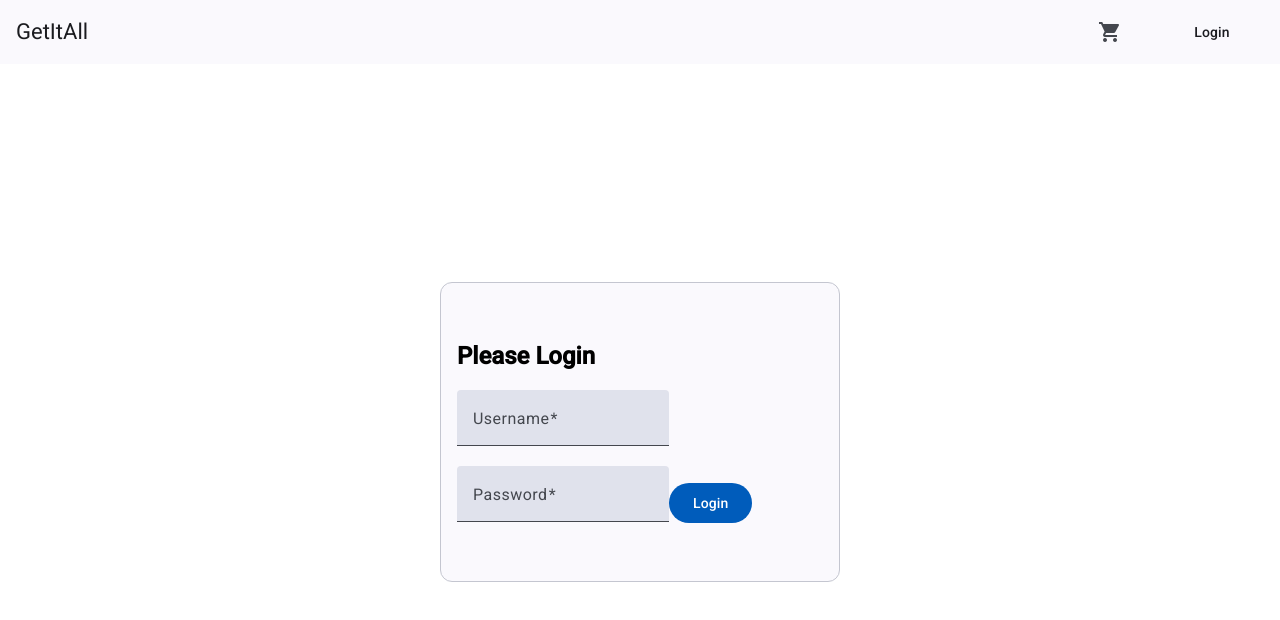
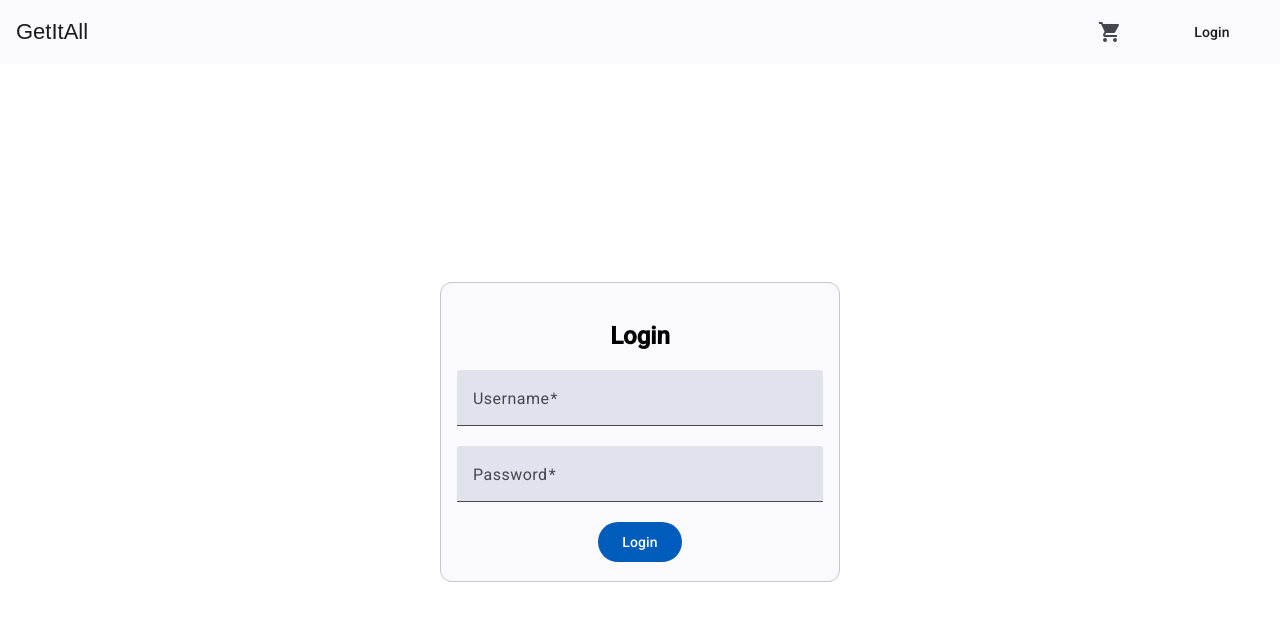
Before and after one commit to ThomasStr91/Webshop-angular, an Angular app in the folder webshop/: page / in a window 1280 px wide. Shown: the top 620 px of the page. Built offline with nearby package versions, Linux system fonts and the light colour scheme; data requests are answered from the project's data file.

Commit message:
add Login/logout

```diff
--- a/webshop/db.json
+++ b/webshop/db.json
@@ -48,7 +48,7 @@
         {
             "id": "4",
             "name": "Headset",
-            "description": "Hat bereits einige würfe gegen die Wand überstanden infolge von Rage quits",
+            "description": "Hat bereits einige Würfe gegen die Wand überstanden infolge von Rage quits",
             "picture": "/assets/Headset.jpg",
             "price": 59.90
         }
--- a/webshop/src/app/app.routes.ts
+++ b/webshop/src/app/app.routes.ts
@@ -7,5 +7,6 @@ import { BasketComponent } from './components/basket/basket.component';
 export const routes: Routes = [
     { path: '', component: LoginComponent },
     { path: 'shopping-goods', component: ShoppingGoodsComponent },
-    { path: '**', redirectTo: 'login' } // Standardmäßig zur Login-Seite
+    { path: '**', redirectTo: 'login' },
+    { path: 'basket', component: BasketComponent}
 ];
--- a/webshop/src/app/components/layout/layout.component.html
+++ b/webshop/src/app/components/layout/layout.component.html
@@ -1,12 +1,16 @@
 <mat-toolbar>
-    <span>GetItAll</span>
+    <button class="title-button" routerLink="shopping-goods">GetItAll</button>
     <span class="example-spacer"></span>
-    <button mat-icon-button class="example-icon">
+    <button mat-icon-button class="example-icon" routerLink="basket">
       <mat-icon>shopping_cart</mat-icon>
     </button>
-    <button mat-button class="example-icon">
-        Login
-    </button>
+<div>
+  <button mat-button *ngIf="isLoggedIn();
+  else loginButton" (click)="logout()">Logout</button>
+  <ng-template #loginButton>
+    <button mat-button class="example-icon" routerLink="/">Login</button>
+  </ng-template>
+  </div>
 </mat-toolbar>
 
 <router-outlet></router-outlet>
--- a/webshop/src/app/components/layout/layout.component.scss
+++ b/webshop/src/app/components/layout/layout.component.scss
@@ -17,3 +17,12 @@
     margin-left: 30px;
     margin-right: 20px;
   }
+
+  .title-button {
+    background: none;
+    border: none;
+    color: inherit; /* Nimmt die Standard-Textfarbe des Toolbars */
+    font-size: inherit;
+    cursor: pointer;
+    padding: 0;
+  }
--- a/webshop/src/app/components/layout/layout.component.ts
+++ b/webshop/src/app/components/layout/layout.component.ts
@@ -2,8 +2,9 @@ import { Component } from '@angular/core';
 import { MatToolbarModule } from '@angular/material/toolbar';
 import {MatIconModule} from '@angular/material/icon';
 import {MatButtonModule} from '@angular/material/button';
-import { RouterLink, RouterModule } from '@angular/router';
+import { Router, RouterLink, RouterModule } from '@angular/router';
 import { LoginComponent } from "../login/login.component";
+import { CommonModule } from '@angular/common';
 
 @Component({
   selector: 'app-layout',
@@ -13,11 +14,23 @@ import { LoginComponent } from "../login/login.component";
     MatButtonModule,
     RouterLink,
     RouterModule,
-    LoginComponent
+    LoginComponent,
+    CommonModule
 ],
   templateUrl: './layout.component.html',
   styleUrl: './layout.component.scss'
 })
 export class LayoutComponent {
 
+  constructor(private router: Router){}
+
+  isLoggedIn(): boolean {
+    return localStorage.getItem('currentUser') !== null;
+
+  }
+
+  logout(){
+    localStorage.removeItem('currentUser');
+    this.router.navigate(["/"])
+  }
 }
--- a/webshop/src/app/components/login/login.component.html
+++ b/webshop/src/app/components/login/login.component.html
@@ -1,19 +1,22 @@
 <div class="container">
     <mat-card appearance="outlined" class="login-card">
       <mat-card-content>
-        <h2>Please Login</h2>
+        <h2>Login</h2>
         <mat-form-field>
           <mat-label>Username</mat-label>
-          <input matInput type="text" required class="input-field">
+          <input matInput type="text" required  [(ngModel)]="userName">
         </mat-form-field>
 
         <mat-form-field>
           <mat-label>Password</mat-label>
-          <input matInput type="password" required class="input-field">
+          <input matInput type="password" required  [(ngModel)]="password">
         </mat-form-field>
+        <div></div>
+        <button mat-flat-button class="login-button" (click)="login()">Login</button>
+
+        <p *ngIf="errorMessage" class="error-message">{{ errorMessage }}</p>
 
 
-        <button mat-flat-button class="login-button">Login</button>
       </mat-card-content>
     </mat-card>
   </div>
--- a/webshop/src/app/components/login/login.component.scss
+++ b/webshop/src/app/components/login/login.component.scss
@@ -10,8 +10,11 @@
     height: 300px;
     justify-content: center;
     align-items: center;
+    text-align: center;
+
 }
 
-.input-field {
-    width: 300px;
-}
+
+mat-form-field {
+    width: 100%; /* Lässt Inputfelder die volle Breite nutzen */
+  }
--- a/webshop/src/app/components/login/login.component.ts
+++ b/webshop/src/app/components/login/login.component.ts
@@ -1,15 +1,27 @@
 import { Component } from '@angular/core';
 import { CommonModule } from '@angular/common';
 import { FormsModule } from '@angular/forms';
-import { Router } from '@angular/router';
+import { User } from '../../interfaces/user';
 import { MatCardModule } from '@angular/material/card';
 import { MatButtonModule } from '@angular/material/button';
 import { MatFormFieldModule } from '@angular/material/form-field';
 import { MatInputModule } from '@angular/material/input';
+import { HttpClient } from '@angular/common/http';
+import { Observable } from 'rxjs';
+import { UserService } from '../../services/user.service';
+import { Router } from '@angular/router';
+import { MatSnackBar } from '@angular/material/snack-bar';
+
 @Component({
   selector: 'app-login',
   imports: [
-    CommonModule, FormsModule, MatCardModule, MatButtonModule, MatFormFieldModule, MatInputModule
+    CommonModule,
+    FormsModule,
+    MatCardModule,
+    MatButtonModule,
+    MatFormFieldModule,
+    MatInputModule,
+
   ],
   templateUrl: './login.component.html',
   styleUrl: './login.component.scss'
@@ -17,4 +29,38 @@ import { MatInputModule } from '@angular/material/input';
 export class LoginComponent {
 
 
+  userName: string = '';
+  password: string = '';
+  errorMessage: string = '';
+
+  users: User[] = [];
+
+  constructor(private userService: UserService,
+    private router: Router,
+  private snackBar: MatSnackBar){
+
+    userService.getAllUsers().subscribe((data: User[]) => {
+      this.users = data
+    })
+  }
+
+  login()  {
+    const user = this.users.find(u => u.userName ===this.userName && u.userPassword === this.password) ;
+
+  if(user){
+    localStorage.setItem('currentUser', user.userName);
+    this.router.navigate(['/shopping-goods']);
+    console.log(this.userName);
+
+  } else {
+    this.showErrorMessage("Falscher Benutzername oder Passwort");
+  }
 }
+showErrorMessage(message: string) {
+  this.snackBar.open(message, 'OK', { // ✅ Snackbar öffnen
+    duration: 3000, // ✅ 5 Sekunden anzeigen
+    horizontalPosition: 'center',
+    verticalPosition: 'bottom',
+  });
+}
+}
--- a/webshop/src/app/services/basket.service.ts
+++ b/webshop/src/app/services/basket.service.ts
@@ -15,4 +15,6 @@ export class BasketService {
   getAllProducts(): Observable<Goods[]>{
   return this.httpClient.get<Goods[]>(BasketService.USERS_URL)
   }
+
+
 }
--- a/webshop/src/app/services/user.service.ts
+++ b/webshop/src/app/services/user.service.ts
@@ -1,9 +1,19 @@
+import { HttpClient } from '@angular/common/http';
 import { Injectable } from '@angular/core';
+import { User } from '../interfaces/user';
+import { Observable } from 'rxjs';
 
 @Injectable({
   providedIn: 'root'
 })
 export class UserService {
+  private static USERS_URL= "http://localhost:3000/users"
 
-  constructor() { }
+  constructor(private httpClient: HttpClient){
+
+  }
+  getAllUsers(): Observable<User[]> {
+      return this.httpClient.get<User[]>(UserService.USERS_URL)
+  }
+
 }
```
Also changed, not shown: webshop/src/assets/users.json (deleted, +0 -19 lines).
